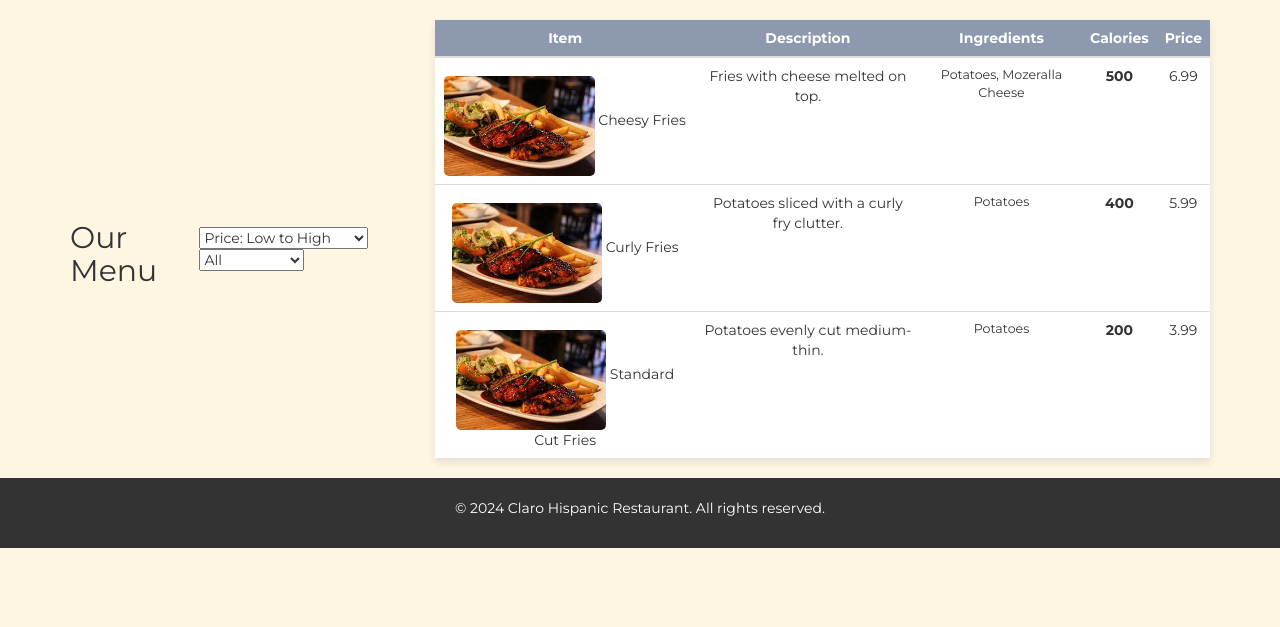
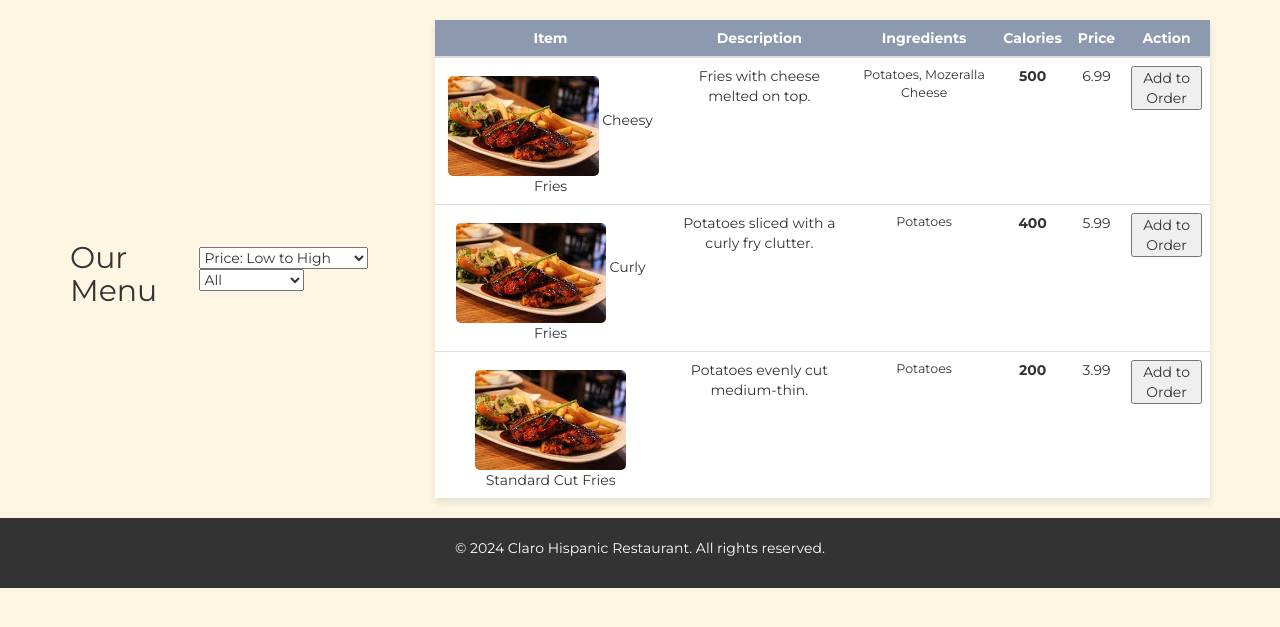
Before and after one commit to MartinOsmani/Restaurant-Management-System-Year-2-Team-Project, a Flask app: page /menu in a window 1280 px wide. Shown: the top 627 px of the page. Run offline with Flask 3, Linux system fonts and the light colour scheme; data comes from the database, SQL or seed files in the repository; some libraries are stand-ins or nearby versions.

Commit message:
Add menu item to order button

```diff
--- a/flaskr/templates/menu.html
+++ b/flaskr/templates/menu.html
@@ -75,6 +75,7 @@
                         <th>Ingredients</th>
                         <th>Calories</th>
                         <th>Price</th>
+                        <th>Action</th>
                     </tr>
                 </thead>
                 <tbody id="menuItems">
@@ -88,6 +89,7 @@
                         <td class="ingredients">{{ item.menu_item_ingredients }}</td>
                         <td class="calories">{{ item.menu_item_calorie }}</td>
                         <td>{{ item.menu_item_price }}</td>
+                        <td><button onclick="addToOrder('{{ item.menu_item_name }}')">Add to Order</button></td>
                     </tr>
                     {% endfor %}
                 </tbody>
```
Lines whose indentation alone changed are shown as unchanged.
